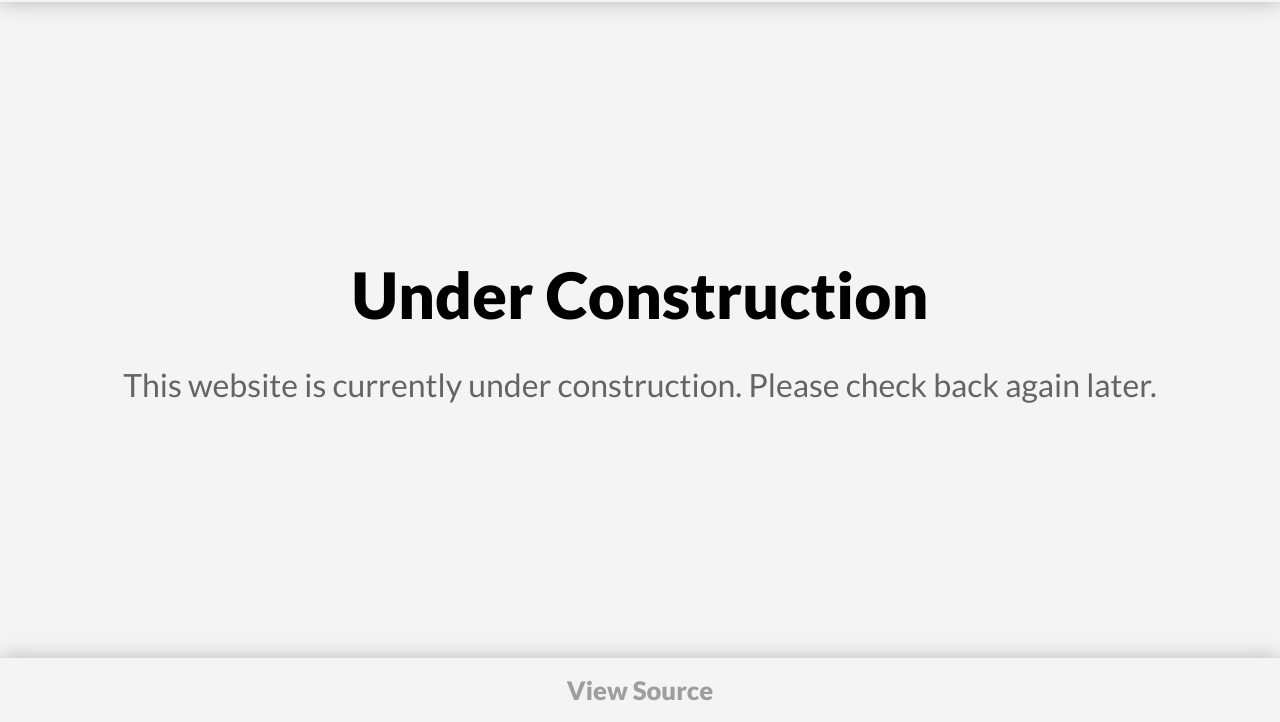
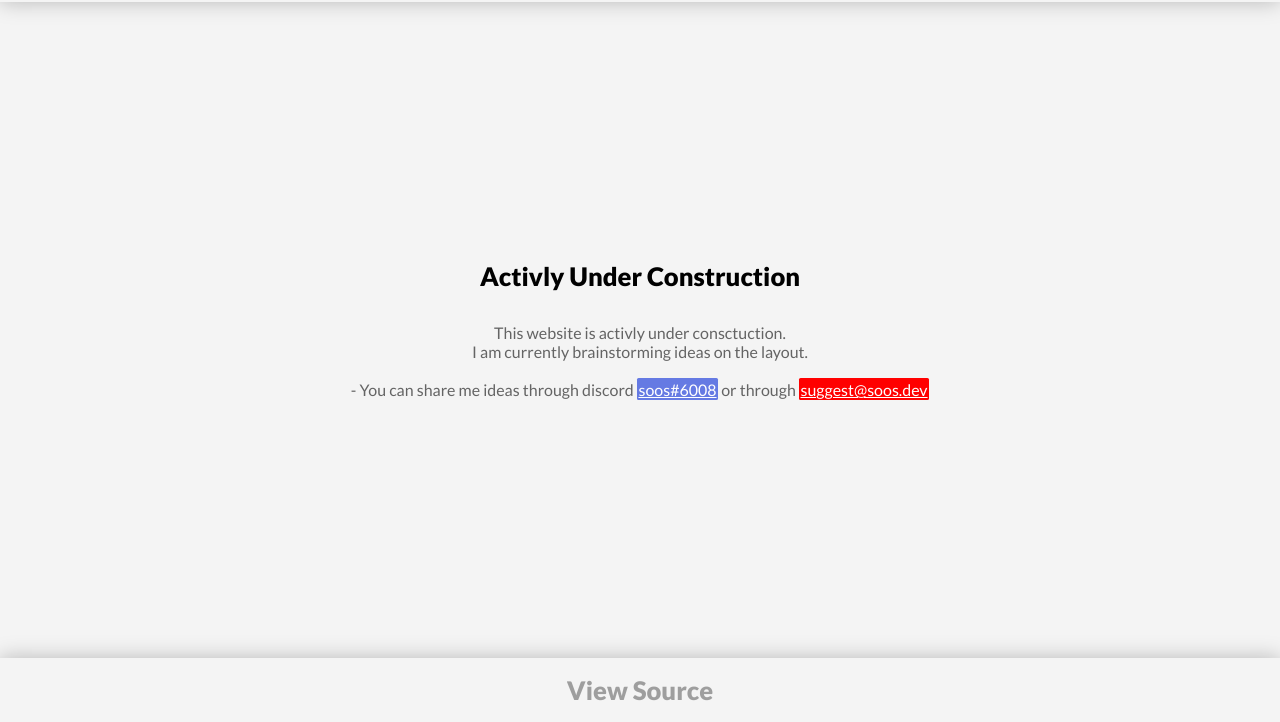
Before and after one commit to sooswastaken/soos.dev, a plain HTML site: page index.html in a window 1280 px wide. Shown: the part 78-800 px from the top of the page. Drawn offline with Linux system fonts and the light colour scheme; grey boxes are pictures that could not be loaded.

Commit message:
Added Messages (prevent soft 404)

```diff
--- a/assets/css/style.scss
+++ b/assets/css/style.scss
@@ -128,15 +128,30 @@ body.light-mode {
 
 	h1 {
 		font-weight: 900;
-		font-size: 5vw;
+		font-size: 2vw;
 		color: var(--text-primary);
 		margin-bottom: 0.5em;
 	}
 
-	h2 {
+
+	p {
 		font-weight: 400;
-		font-size: 2.5vw;
+		font-size: 2vh;
 		color: var(--text-secondary);
+
+		a {
+			color: white;
+			border-radius: 0.1em;
+			padding: 0.1em;
+
+			&[alt="discord"] {
+				background-color: rgb(101, 122, 227);
+			}
+
+			&[alt="email"] {
+				background-color: red;
+			}
+		}
 	}
 }
 // keyframe to animate .content p's color
--- a/index.html
+++ b/index.html
@@ -1,5 +1,6 @@
 <!DOCTYPE html>
 <html lang="en">
+
 <head>
 	<meta charset="UTF-8" />
 	<meta http-equiv="X-UA-Compatible" content="IE=edge" />
@@ -11,6 +12,7 @@
 	<meta property="og:url" content="https://soos.dev" />
 	<meta property="og:image" content="/assets/images/profile.gif" />
 </head>
+
 <body>
 	<script src="/assets/js/preface.js"></script>
 	<div class="main">
@@ -38,19 +40,22 @@
 			</ul>
 		</div>
 		<div class="content">
-				<h1>Under Construction</h1>
-				<h2>
-					This website is currently under construction. Please check
-					back again later.
-				</h2>
+			<h1>Activly Under Construction</h1>
+			<br>
+			<p>This website is activly under consctuction.</p>
+			<p>I am currently brainstorming ideas on the layout.</p>
+			<br>
+			<p>- You can share me ideas through discord <a alt="discord"
+					href="https://discord.gg/NTQdWf4S">soos#6008</a> or through
+				<a alt="email" href="mailto:suggest@soos.dev">suggest@soos.dev</a>
+			</p>
 		</div>
 
 		<div class="footer">
-				<a href="https://github.com/sooswastaken/soos.dev/"
-					>View Source</a
-				>
+			<a href="https://github.com/sooswastaken/soos.dev/">View Source</a>
 		</div>
 	</div>
 	<script src="/assets/js/nav.js"></script>
 </body>
+
 </html>
```
Also changed, not shown: assets/css/style.css, 1 other file. Lines whose indentation alone changed are shown as unchanged.
